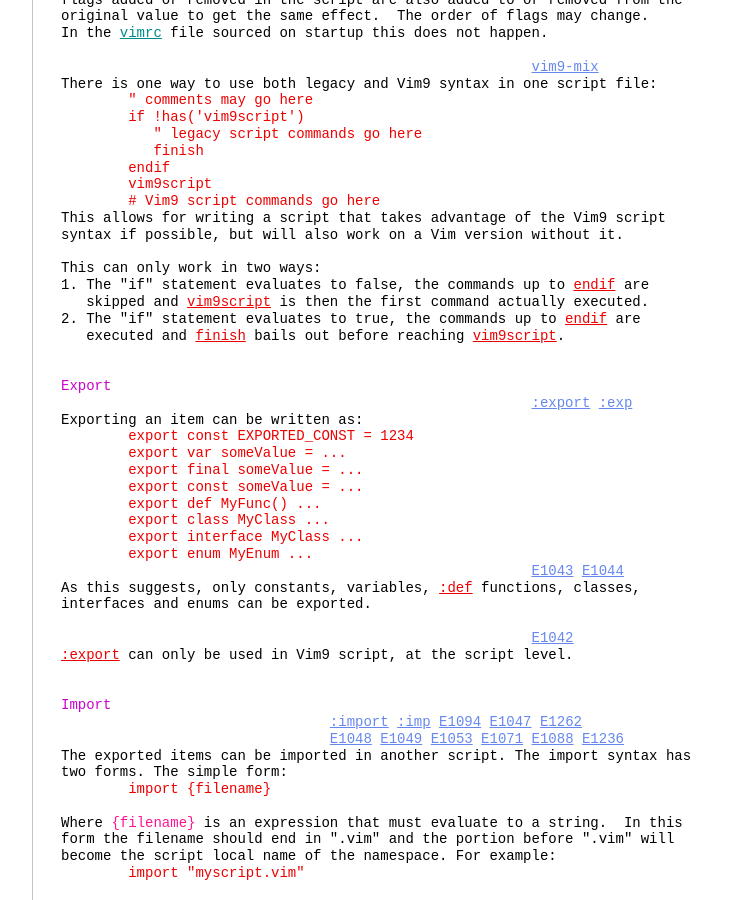
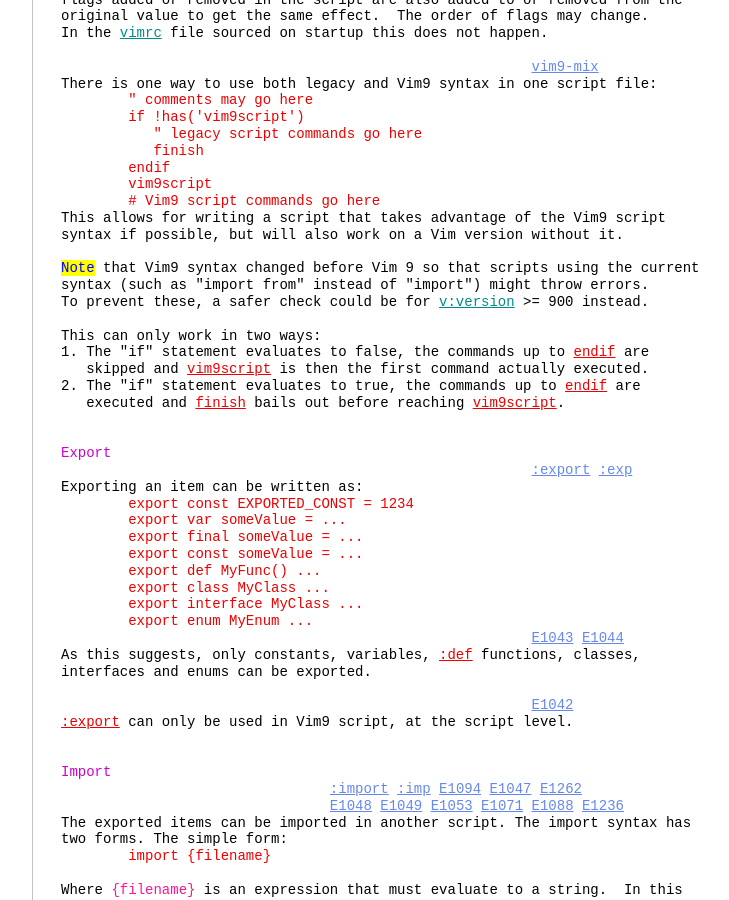
Before and after one commit to vim-jp/vimdoc-en, a Jekyll site: the page built from vim9.html, in a window 1280 px wide and 900 px high, scrolled down 32243 px. Shown: the whole window, without its empty margins (340-1069 px from the left). Built offline with Jekyll 4.4.1, drawn with Linux system fonts in a browser that asks for light colours; nearby versions of some CDN libraries; comment, search, counter and statistics services are not loaded; some of the changed text lies outside the part shown.

Commit message:
Generated by GitHub workflow 13699027086
https://github.com/vim-jp/vimdoc-en/actions/runs/13699027086

Used commits:
https://github.com/vim/vim/commit/2323f225ca8aa61d9a66fd8aac007bec781c048d
https://github.com/chrisbra/vim_faq/commit/fbc4330c2195fae7ae17bb36aab52cca6ddb6391

```diff
--- a/pi_gzip.html
+++ b/pi_gzip.html
@@ -3,7 +3,7 @@ layout: vimdoc
 helpname: 'pi_gzip'
 ---
 <div id='vimCodeElement'>
-<a class="Constant" href="pi_gzip.html" name="pi_gzip.txt">pi_gzip.txt</a>&nbsp;&nbsp; For&nbsp;<span class="Identifier">Vim version 9.1.</span>&nbsp;&nbsp;Last change: 2025 Feb 06<br>
+<a class="Constant" href="pi_gzip.html" name="pi_gzip.txt">pi_gzip.txt</a>&nbsp;&nbsp; For&nbsp;<span class="Identifier">Vim version 9.1.</span>&nbsp;&nbsp;Last change: 2025 Mar 05<br>
 <br>
 <br>
 &nbsp;&nbsp;&nbsp;&nbsp;&nbsp;&nbsp;&nbsp;&nbsp;&nbsp;&nbsp;&nbsp;&nbsp;&nbsp;&nbsp;&nbsp;&nbsp;&nbsp;&nbsp;<span class="Identifier">VIM REFERENCE MANUAL&nbsp;&nbsp;&nbsp;&nbsp;by Bram Moolenaar</span><br>
--- a/vim9.html
+++ b/vim9.html
@@ -3,7 +3,7 @@ layout: vimdoc
 helpname: 'vim9'
 ---
 <div id='vimCodeElement'>
-<a class="Constant" href="vim9.html" name="vim9.txt">vim9.txt</a>&nbsp;&nbsp;&nbsp;&nbsp;&nbsp;&nbsp;For&nbsp;<span class="Identifier">Vim version 9.1.</span>&nbsp;&nbsp;Last change: 2025 Jan 21<br>
+<a class="Constant" href="vim9.html" name="vim9.txt">vim9.txt</a>&nbsp;&nbsp;&nbsp;&nbsp;&nbsp;&nbsp;For&nbsp;<span class="Identifier">Vim version 9.1.</span>&nbsp;&nbsp;Last change: 2025 Mar 05<br>
 <br>
 <br>
 &nbsp;&nbsp;&nbsp;&nbsp;&nbsp;&nbsp;&nbsp;&nbsp;&nbsp;&nbsp;&nbsp;&nbsp;&nbsp;&nbsp;&nbsp;&nbsp;&nbsp;&nbsp;<span class="Identifier">VIM REFERENCE MANUAL&nbsp;&nbsp;&nbsp;&nbsp;by Bram Moolenaar</span><br>
@@ -1926,6 +1926,10 @@ There is one way to use both legacy and Vim9 syntax in one script file:<br>
 This allows for writing a script that takes advantage of the Vim9 script<br>
 syntax if possible, but will also work on a Vim version without it.<br>
 <br>
+<span class="Todo">Note</span>&nbsp;that Vim9 syntax changed before Vim 9 so that scripts using the current<br>
+syntax (such as &quot;import from&quot; instead of &quot;import&quot;) might throw errors.<br>
+To prevent these, a safer check could be for&nbsp;<a class="Identifier" href="eval.html#v:version">v:version</a>&nbsp;&gt;= 900 instead.<br>
+<br>
 This can only work in two ways:<br>
 1. The &quot;if&quot; statement evaluates to false, the commands up to&nbsp;<a class="Comment" href="eval.html#:endif">endif</a>&nbsp;are<br>
 &nbsp;&nbsp; skipped and&nbsp;<a class="Comment" href="vim9.html#vim9script">vim9script</a>&nbsp;is then the first command actually executed.<br>
@@ -2440,5 +2444,5 @@ support for classes in Vim is then a problem.<br>
 <br>
 <br>
 <br>
-&nbsp;vim:tw=78:ts=8:noet:ft=help:norl:<br>
+&nbsp;vim:tw=78:ts=8:noet:ft=help:norl:nofen:<br>
 </div>
```
Also changed, not shown: other parts of pi_gzip.html (+1 -0 lines).
